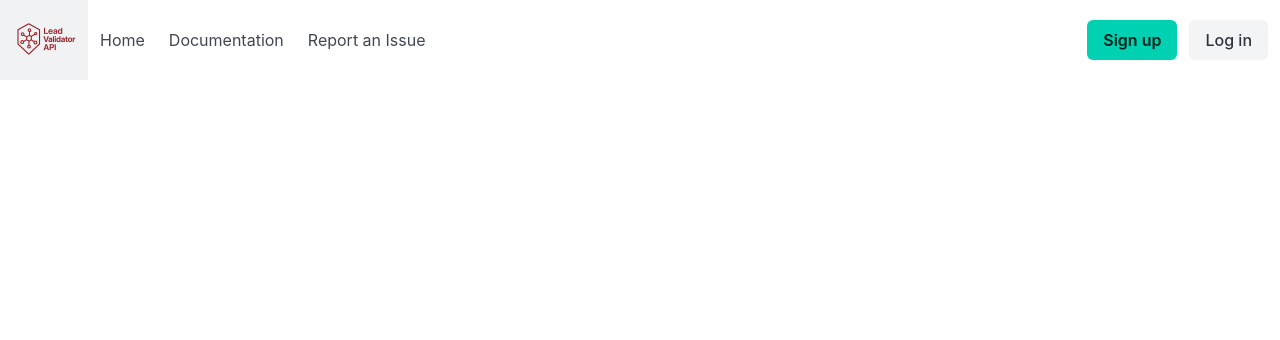
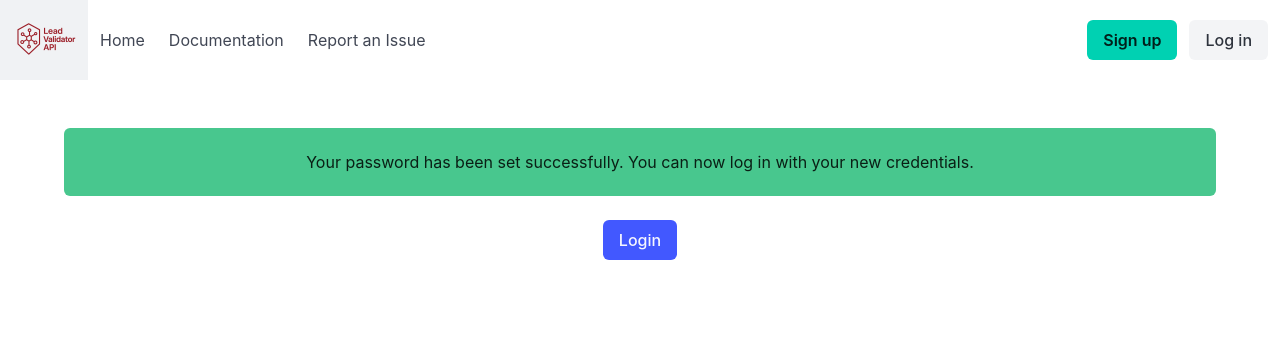
Before and after one commit to cyberdeeb/lead-validator-api, a Django app: page /reset/done/ in a window 1280 px wide. Shown: the top 340 px of the page. Run offline with Django 5.2, Linux system fonts and the light colour scheme; some libraries are stand-ins or nearby versions.

Commit message:
Update style and content for reset password pages, add reset password email, and test reset flow

```diff
--- a/myproject/api/templates/api/password_reset_complete.html
+++ b/myproject/api/templates/api/password_reset_complete.html
@@ -2,6 +2,15 @@
 {% load crispy_forms_tags %}
 {% block title %}Password Reset Complete{% endblock %}
 {% block content %}
-
+<section class="section">
+    <div class="container">
+      <div class="notification is-success has-text-centered">
+        Your password has been set successfully. You can now log in with your new credentials.
+      </div>
+      <div class="has-text-centered mt-4">
+        <a class="button is-link" href="{% url 'login' %}">Login</a>
+      </div>
+    </div>
+  </section>
 
 {% endblock %}
--- a/myproject/myproject/urls.py
+++ b/myproject/myproject/urls.py
@@ -28,9 +28,9 @@ urlpatterns = [
     path('bulk-verify/', CSVLeadVerificationAPIView.as_view()),
     path('signup/', signup_view, name='signup'),
     path('login/', CustomLoginView.as_view(template_name='api/login.html', form_class=CustomUserAuthenticationForm), name='login'),
-    path('password_reset/', auth_views.PasswordResetView.as_view(template_name='api/password_reset_form.html', form_class=CustomPasswordResetForm), name='password_reset'),
+    path('password_reset/', auth_views.PasswordResetView.as_view(template_name='api/password_reset_form.html', email_template_name='api/password_reset_email.html', form_class=CustomPasswordResetForm), name='password_reset'),
     path('password_reset/done/', auth_views.PasswordResetDoneView.as_view(template_name='api/password_reset_sent.html'), name='password_reset_done'),
-    path('reset/<uidb64>/<token>', auth_views.PasswordResetConfirmView.as_view(template_name='api/password_reset_confirm.html'), name='password_reset_confirm'),
+    path('reset/<uidb64>/<token>', auth_views.PasswordResetConfirmView.as_view(template_name='api/password_reset_confirm.html', success_url='reset/done/'), name='password_reset_confirm'),
     path('reset/done/', auth_views.PasswordResetCompleteView.as_view(template_name='api/password_reset_complete.html'), name='password_reset_complete'),
     path('logout/', auth_views.LogoutView.as_view(), name='logout'),
     path('dashboard/', dashboard_view, name='dashboard'),
```
Also changed, not shown: myproject/api/templates/api/password_reset_confirm.html (+14 -1 lines), myproject/api/templates/api/password_reset_email.html (added, +7 -0 lines), myproject/api/templates/api/password_reset_form.html (+12 -16 lines).
